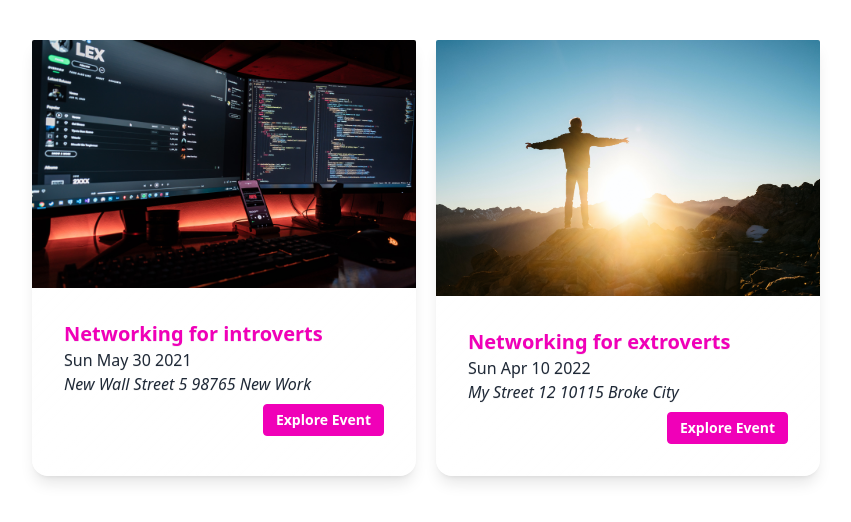
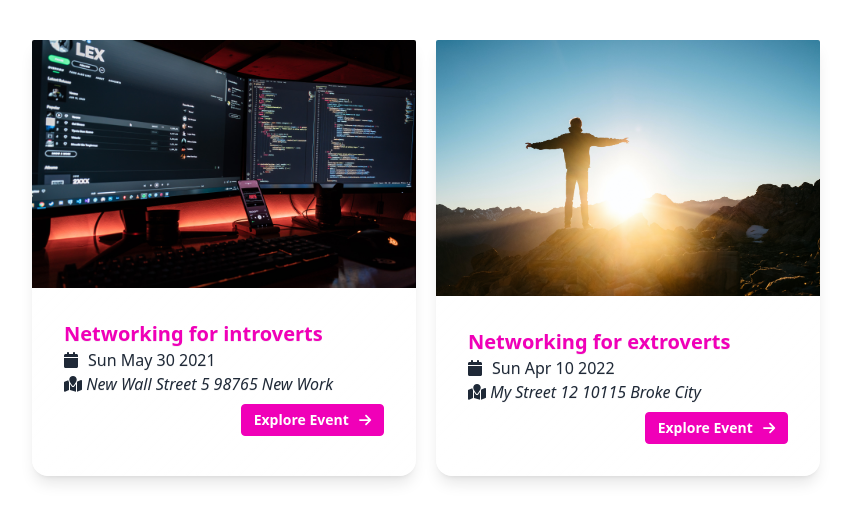
Before and after one commit to WilsonKinyua/next-events, a Next.js app: page / in a window 1280 px wide. Shown: the top 522 px of the page, without its empty margins (214-1065 px from the left). Built offline with nearby package versions, Linux system fonts and the light colour scheme.

Commit message:
added font awesome icons

```diff
--- a/components/events/event-item.js
+++ b/components/events/event-item.js
@@ -1,5 +1,11 @@
-import Link from "next/link";
 import { useRouter } from "next/router";
+import { FontAwesomeIcon } from "@fortawesome/react-fontawesome";
+
+import {
+  faArrowRight,
+  faCalendar,
+  faMapLocation,
+} from "@fortawesome/free-solid-svg-icons";
 
 export default function EventItem({ event }) {
   const router = useRouter();
@@ -17,15 +23,28 @@ export default function EventItem({ event }) {
         <div>
           <h2 className="card-title text-secondary">{event.title}</h2>
           <div>
+            <FontAwesomeIcon
+              icon={faCalendar}
+              style={{ paddingRight: "10px" }}
+            />
             <time>{humanReadableDate}</time>
           </div>
           <div>
-            <address>{location}</address>
+            <address>
+              <FontAwesomeIcon icon={faMapLocation} /> {location}
+            </address>
           </div>
         </div>
         <div className="card-actions justify-end">
-          <button onClick={redirectUserHandler} className="btn btn-secondary btn-sm rounded capitalize">
-            Explore Event
+          <button
+            onClick={redirectUserHandler}
+            className="btn btn-secondary btn-sm rounded capitalize"
+          >
+            Explore Event{" "}
+            <FontAwesomeIcon
+              icon={faArrowRight}
+              style={{ marginLeft: "10px" }}
+            />
           </button>
         </div>
       </div>
--- a/package.json
+++ b/package.json
@@ -9,6 +9,9 @@
     "lint": "next lint"
   },
   "dependencies": {
+    "@fortawesome/fontawesome-svg-core": "^6.1.2",
+    "@fortawesome/free-solid-svg-icons": "^6.1.2",
+    "@fortawesome/react-fontawesome": "^0.2.0",
     "daisyui": "^2.24.0",
     "next": "12.2.5",
     "react": "18.2.0",
--- a/pages/_app.js
+++ b/pages/_app.js
@@ -1,4 +1,7 @@
+import "@fortawesome/fontawesome-svg-core/styles.css";
+import { config } from "@fortawesome/fontawesome-svg-core";
 import '../styles/globals.css'
+config.autoAddCss = false;
 
 function MyApp({ Component, pageProps }) {
   return <Component {...pageProps} />
```
Also changed, not shown: 1 other file (tests, documents, lock files or other folders).
